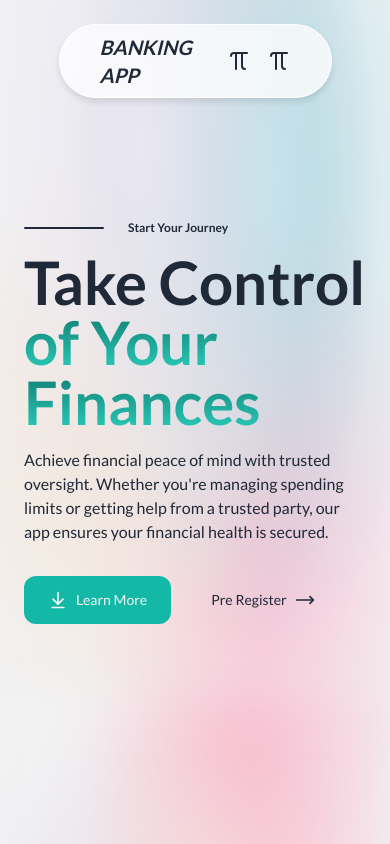
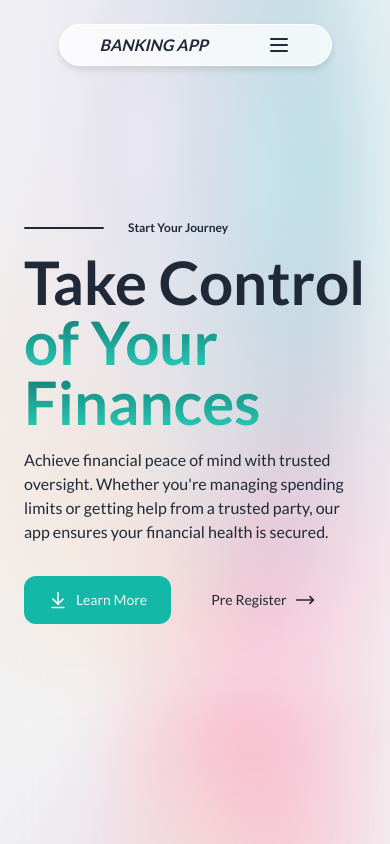
Before and after one commit to norvalbv/banking-app-website, a Next.js app: page / in a window 390 px wide. Shown: the top 844 px of the page. Built offline with nearby package versions, Linux system fonts and the light colour scheme.

Commit message:
make navbar responsive

```diff
--- a/app/(home)/CombineCards/index.tsx
+++ b/app/(home)/CombineCards/index.tsx
@@ -8,7 +8,7 @@ import useWindowSize from '@/lib/hooks/useWindowSize';
 const CombineCards = () => {
   const { windowSize } = useWindowSize();
 
-  console.log(windowSize)
+  console.log(windowSize);
   return (
     <CardWrapper className="flex h-screen flex-col items-center justify-center gap-10 px-20 md:flex-row 2xl:h-[50vh] 2xl:items-end">
       <div>
--- a/app/Layout/NavBar/index.tsx
+++ b/app/Layout/NavBar/index.tsx
@@ -1,12 +1,15 @@
 'use client';
 
 import Link from 'next/link';
-import { PiIcon } from 'lucide-react';
+import { PiIcon, Menu, X } from 'lucide-react';
 import NavItem from './NavItem';
-import { motion, useScroll, useTransform } from 'framer-motion';
+import { motion, useScroll, useTransform, AnimatePresence } from 'framer-motion';
+import { useRef, useState } from 'react';
+import useOutsideClick from '@/lib/hooks/useOutsideClick';
 
 const Navbar = () => {
   const { scrollYProgress } = useScroll();
+  const [isMenuOpen, setIsMenuOpen] = useState(false);
 
   const navWidth = useTransform(scrollYProgress, [0, 0.15], ['100%', '70%']);
   const navBackground = useTransform(
@@ -21,6 +24,12 @@ const Navbar = () => {
   );
   const navBlur = useTransform(scrollYProgress, [0, 0.15], ['blur(0px)', 'blur(8px)']);
   const navBorder = useTransform(scrollYProgress, [0, 0.15], ['#FFFFFF0', '#FFFFFF']);
+
+  const toggleMenu = () => setIsMenuOpen(!isMenuOpen);
+
+  const menuRef = useRef<HTMLDivElement>(null);
+
+  useOutsideClick({ refs: [menuRef], onBlur: () => setIsMenuOpen(false) });
 
   return (
     <div className="fixed left-0 right-0 top-0 z-50 mx-auto flex w-full max-w-screen-xl justify-center 2xl:max-w-screen-2xl">
@@ -38,22 +47,64 @@ const Navbar = () => {
       >
         <div className="flex items-center justify-between">
           <div className="flex items-center">
-            <Link href="/" className="flex items-center gap-2 text-xl font-bold italic">
+            <Link href="/" className="flex items-center gap-2 font-bold italic lg:text-xl">
               BANKING APP
             </Link>
           </div>
-          <div className="hidden items-center md:flex">
+          <div className="hidden items-center lg:flex">
             <NavItem href="/enterprise">About Us</NavItem>
             <NavItem href="/about">Contact Us</NavItem>
             <NavItem href="/docs">Hi</NavItem>
             <NavItem href="/blog">Pre Register</NavItem>
           </div>
           <div className="flex items-center space-x-4">
-            <PiIcon className="h-6 w-6" />
-            <PiIcon className="h-6 w-6" />
+            <motion.div
+              whileTap={{ scale: 0.9 }}
+              transition={{ type: 'spring', stiffness: 400, damping: 17 }}
+              className="block lg:hidden"
+            >
+              <AnimatePresence mode="wait" initial={false}>
+                <motion.div
+                  key={isMenuOpen ? 'close' : 'menu'}
+                  initial={{ rotate: 0 }}
+                  animate={{ rotate: isMenuOpen ? 90 : 0 }}
+                  exit={{ rotate: 0 }}
+                  transition={{ duration: 0.2 }}
+                  className="size-6"
+                >
+                  <button
+                    type='button'
+                    onClick={toggleMenu}
+                    aria-expanded={isMenuOpen}
+                    aria-label={isMenuOpen ? 'Close menu' : 'Open menu'}
+                  >
+                    {isMenuOpen ? <X /> : <Menu />}
+                  </button>
+                </motion.div>
+              </AnimatePresence>
+            </motion.div>
+            <PiIcon className="hidden h-6 w-6 lg:block" />
+            <PiIcon className="hidden h-6 w-6 lg:block" />
           </div>
         </div>
       </motion.nav>
+      <AnimatePresence>
+        {isMenuOpen && (
+          <motion.div
+            ref={menuRef}
+            initial={{ opacity: 0, y: -20 }}
+            animate={{ opacity: 1, y: 0 }}
+            exit={{ opacity: 0, y: -20 }}
+            transition={{ duration: 0.2 }}
+            className="absolute left-0 right-0 top-full mx-auto mt-2 w-[70%] rounded-xl border border-white bg-white/75 p-4 underline shadow-lg backdrop-blur-[0.5rem]"
+          >
+            <NavItem href="/enterprise">About Us</NavItem>
+            <NavItem href="/about">Contact Us</NavItem>
+            <NavItem href="/docs">Hi</NavItem>
+            <NavItem href="/blog">Pre Register</NavItem>
+          </motion.div>
+        )}
+      </AnimatePresence>
     </div>
   );
 };
--- /dev/null
+++ b/lib/hooks/useOutsideClick.ts
@@ -0,0 +1,44 @@
+import { RefObject, useEffect } from 'react';
+
+type UseOutsideClickHook = {
+  // List of refs that should be counted in as part of the 'inside' click.
+  refs: RefObject<HTMLElement>[];
+  onFocus?: () => void;
+  onBlur?: () => void;
+};
+
+/**
+ * Hook that alerts clicks outside of the passed ref
+ */
+const useOutsideClick = ({ refs, onFocus, onBlur }: UseOutsideClickHook): void => {
+  useEffect(() => {
+    /**
+     * Alert if clicked on outside of element
+     */
+    const handleClickOutside = (event: MouseEvent): void => {
+      if (
+        refs.every(
+          (ref) =>
+            event.target instanceof Node && ref.current && !ref.current.contains(event.target)
+        )
+      ) {
+        onBlur?.();
+      } else {
+        onFocus?.();
+      }
+    };
+
+    /**
+     * Bind the event listener
+     */
+    document.addEventListener('mousedown', handleClickOutside);
+    return (): void => {
+      /**
+       * Unbind the event listener on clean up
+       */
+      document.removeEventListener('mousedown', handleClickOutside);
+    };
+  }, [onBlur, onFocus, refs]);
+};
+
+export default useOutsideClick;
```
